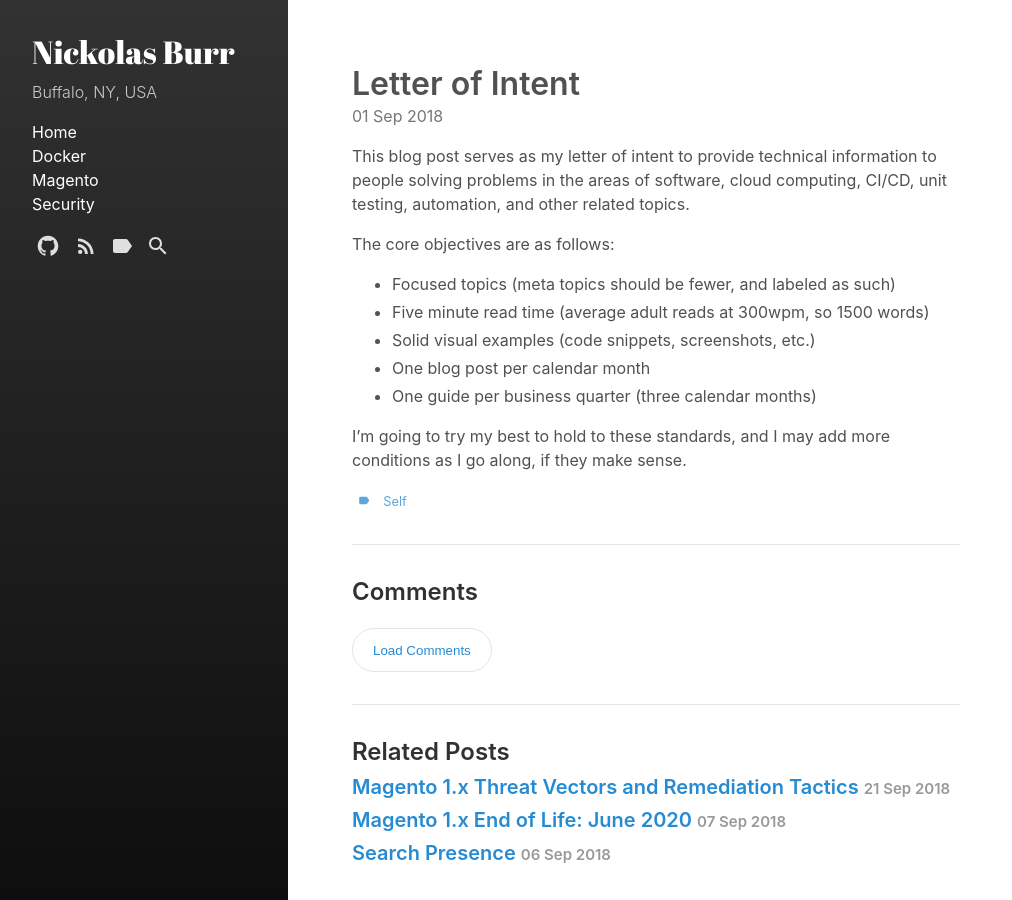
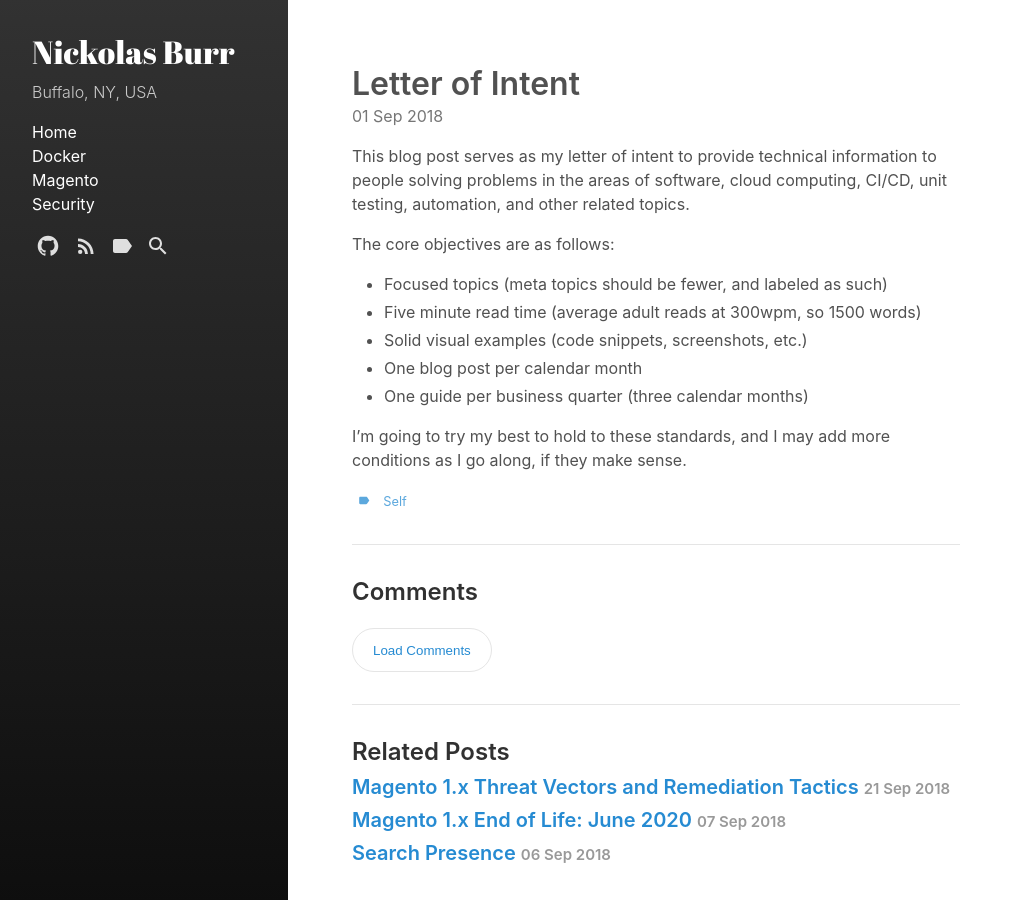
Before and after one commit to nickolasburr/blog, a Jekyll site: the page built from _posts/2018-09-01-letter-of-intent.md, in a window 1280 px wide. Shown: the whole page, without its empty margins (0-1012 px from the left). Built offline with Jekyll 4.4.1, drawn with Linux system fonts in a browser that asks for light colours.

Commit message:
Adjust list padding on posts

```diff
--- a/_sass/hydeout/_posts.scss
+++ b/_sass/hydeout/_posts.scss
@@ -87,6 +87,16 @@ h2.post-title, h2.page-title {
   }
 }
 
+.post-body {
+  ul {
+    padding-left: 2rem;
+
+    > li ul {
+      padding-left: 1rem;
+    }
+  }
+}
+
 button.disqus-load {
   margin-top: 1em;
 }
```
